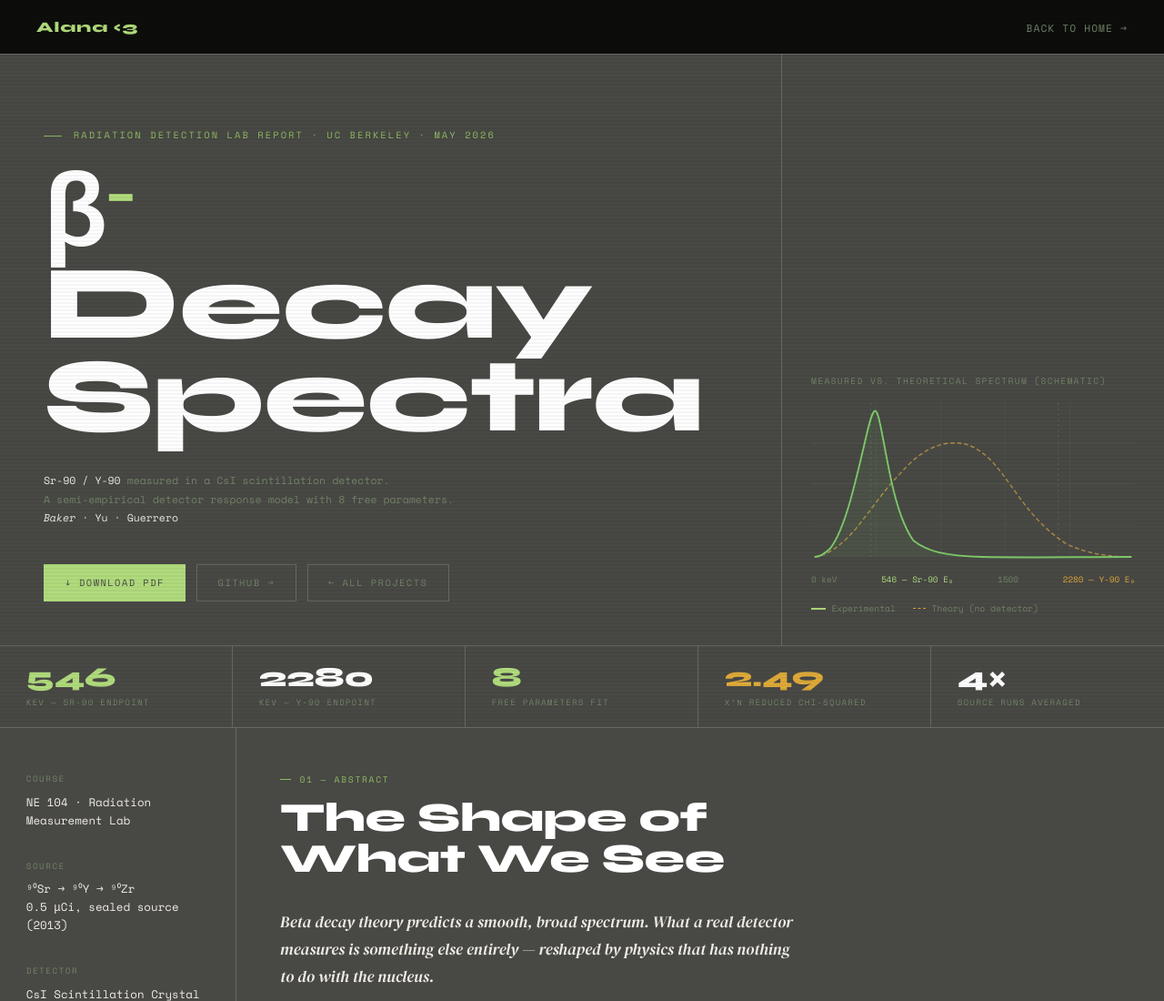
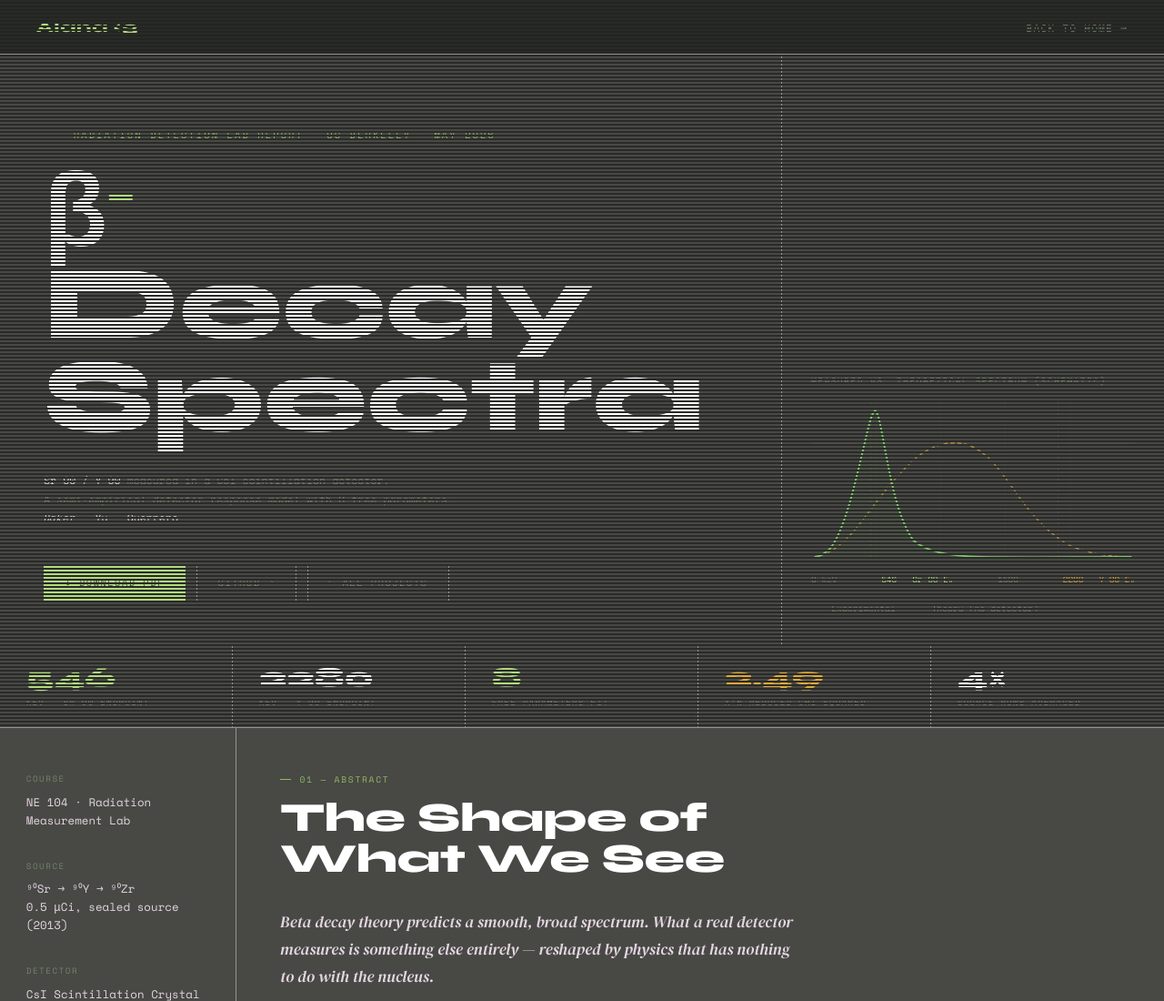
Before and after one commit to alanabaker244/my-website, a plain HTML site: page proj1.html in a window 1280 px wide. Shown: the top 1100 px of the page at 91% size. Drawn offline with nearby package versions, Linux system fonts and the light colour scheme.

Commit message:
cosmetics 3

```diff
--- a/proj1.html
+++ b/proj1.html
@@ -13,11 +13,11 @@
     :root {
       --bg:     #484845;
       --panel:  #55585c;
-      --border: #686863;
+      --border: #94948e;
       --green:  #b0db7c;
       --green2: #8fbb60;
       --dim:    rgba(180, 210, 140, 0.35);
-      --text:   #f0ede4;
+      --text:   #e3d6e1;
       --muted:  #728467;
       --amber:  #deaa39;
       --red:    #d65136;
@@ -42,7 +42,7 @@
       z-index: 999;
       background: repeating-linear-gradient(
         0deg, transparent, transparent 2px,
-        rgba(0,0,0,0.04) 2px, rgba(0,0,0,0.04) 4px
+        #2a2a29 2px, #2a2a29 4px
       );
     }
 
@@ -51,7 +51,7 @@
       position: fixed; top: 0; left: 0; right: 0; z-index: 100;
       display: flex; justify-content: space-between; align-items: center;
       padding: 1rem 2.5rem;
-      background: rgba(11,12,10,0.95);
+      background: rgba(33, 36, 31, 0.95);
       border-bottom: 1px solid var(--border);
       backdrop-filter: blur(4px);
     }
```
